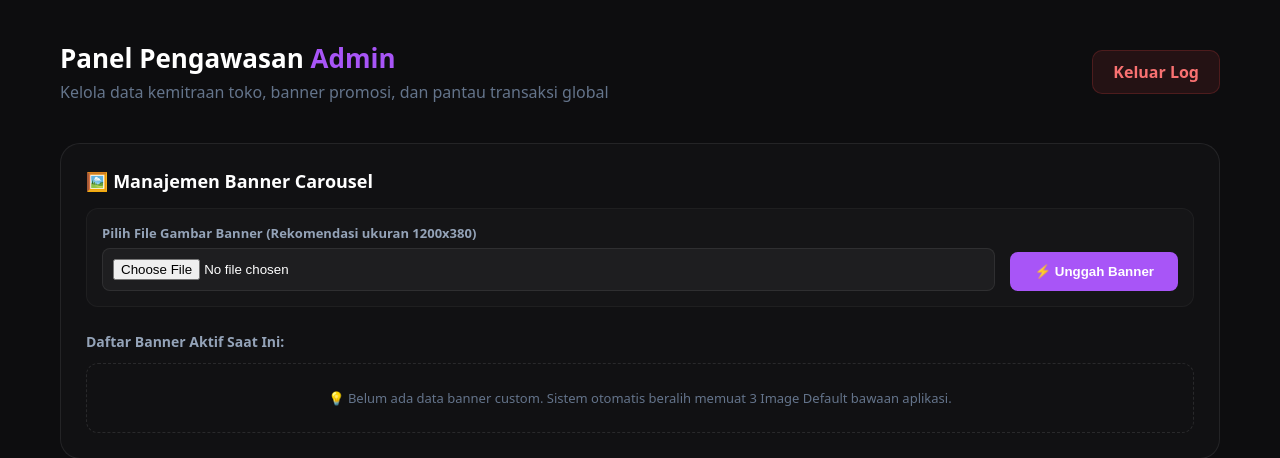
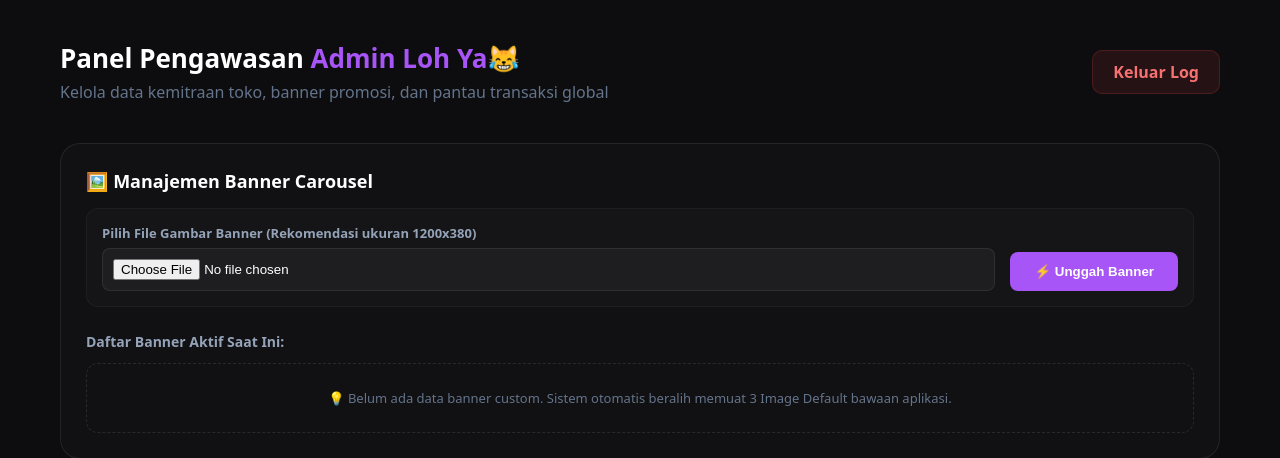
Before and after one commit to SayNotes/website-store-marketplace, a PHP site: page /admin/dashboard.php in a window 1280 px wide. Shown: the top 458 px of the page. Run offline with PHP 8.4, Linux system fonts and the light colour scheme; the visitor is signed in with stand-in values (Sample User, id 1); data that the repository does not hold is empty; some libraries are stand-ins or nearby versions.

Commit message:
style: menambahkan icon

```diff
--- a/admin/dashboard.php
+++ b/admin/dashboard.php
@@ -94,7 +94,7 @@ $all_transaksi = mysqli_query($conn, $query_all_transaksi);
 
         <div class="admin-title-zone" style="display: flex; justify-content: space-between; align-items: center;">
             <div>
-                <h2 style="font-size: 26px; font-weight: 700; margin: 0;">Panel Pengawasan <span style="color:#a855f7;">Admin</span></h2>
+                <h2 style="font-size: 26px; font-weight: 700; margin: 0;">Panel Pengawasan <span style="color:#a855f7;">Admin Loh Ya😹</span></h2>
                 <p style="color: #64748b; margin: 5px 0 0 0;">Kelola data kemitraan toko, banner promosi, dan pantau transaksi global</p>
             </div>
             <a href="logout.php" style="background: rgba(239, 68, 68, 0.1); border: 1px solid rgba(239, 68, 68, 0.2); color: #f87171; padding: 10px 20px; border-radius: 10px; text-decoration: none; font-weight: 600;">Keluar Log</a>
```
Also changed, not shown: assets/img/1779890887_500px-Robux_2019_Logo_gold.svg.png (added), assets/img/1779890998_250px-Robux_2019_Logo_gold.svg.png (added), assets/img/1779891118_robux.png (added).
